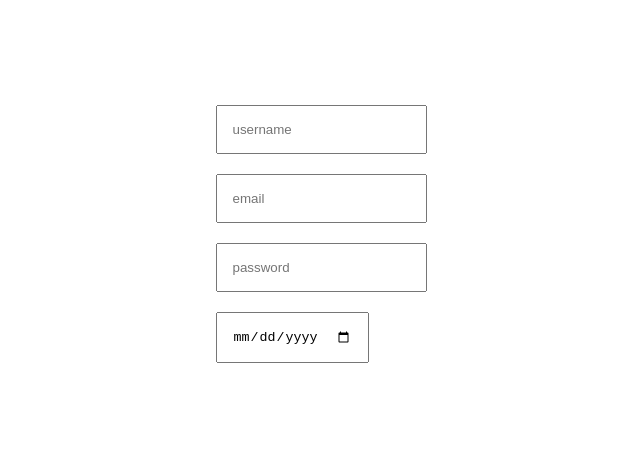
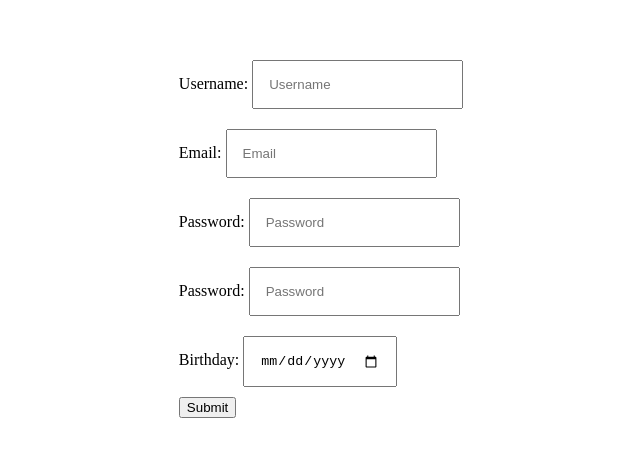
Before and after one commit to alizwarraich/react-form-validation, a React (Create React App) app: page / in a window 1280 px wide. Shown: the part 174-630 px from the top of the page, without its empty margins (319-959 px from the left). Built offline with nearby package versions, Linux system fonts and the light colour scheme.

Commit message:
Done with state management for inputs

```diff
--- a/src/App.js
+++ b/src/App.js
@@ -1,32 +1,32 @@
 import { useState } from 'react';
 import './App.css';
 import FormInput from './components/FormInput';
+import { inputs } from './data/InputData';
 
 function App() {
   const [user, setUser] = useState({
     username: '',
     email: '',
     password: '',
+    confirmpassword: '',
     dob: '',
   });
   const handleChange = (e) => {
     setUser({ ...user, [e.target.name]: e.target.value });
   }
+  const submitForm = (e) => {
+    e.preventDefault();
+    console.log(user);
+  }
   return (
     <div className="App">
-      <form>
-        <FormInput
-          type="text" name="username" field="Username" placeholder="username"
-          user={user} handleChange={handleChange} />
-        <FormInput
-          type="email" name="email" field="Email" placeholder="email"
-          user={user} handleChange={handleChange} />
-        <FormInput
-          type="password" name="password" field="Password" placeholder="password"
-          user={user} handleChange={handleChange} />
-        <FormInput
-          type="date" name="dob" field="Date of Birth" placeholder="dob"
-          user={user} handleChange={handleChange} />
+      <form onSubmit={submitForm}>
+        {
+          inputs.map((input) => {
+            return <FormInput key={input.id} {...input} value={user[input.name]} onChange={handleChange} />
+          })
+        }
+        <button type="submit">Submit</button>
       </form>
     </div>
   );
--- a/src/components/FormInput.jsx
+++ b/src/components/FormInput.jsx
@@ -2,10 +2,11 @@ import React from 'react';
 import './FormInput.css';
 
 const FormInput = (props) => {
+    const { label, onChange, id, ...inputProps } = props;
     return (
         <div className='formInput'>
-            {/* <label>{props.field}: </label> */}
-            <input name={props.name} type={props.type} placeholder={props.placeholder} onChange={props.handleChange} />
+            <label>{label}: </label>
+            <input {...inputProps} onChange={props.onChange} />
         </div>
     )
 }
--- /dev/null
+++ b/src/data/InputData.jsx
@@ -0,0 +1,37 @@
+export const inputs = [
+    {
+        id: 1,
+        name: 'username',
+        type: 'text',
+        placeholder: 'Username',
+        label: 'Username'
+    },
+    {
+        id: 2,
+        name: 'email',
+        type: 'email',
+        placeholder: 'Email',
+        label: 'Email'
+    },
+    {
+        id: 3,
+        name: 'password',
+        type: 'password',
+        placeholder: 'Password',
+        label: 'Password'
+    },
+    {
+        id: 4,
+        name: 'confirmpassword',
+        type: 'password',
+        placeholder: 'Password',
+        label: 'Password'
+    },
+    {
+        id: 5,
+        name: 'dob',
+        type: 'date',
+        placeholder: 'Birthday',
+        label: 'Birthday'
+    },
+]
```
